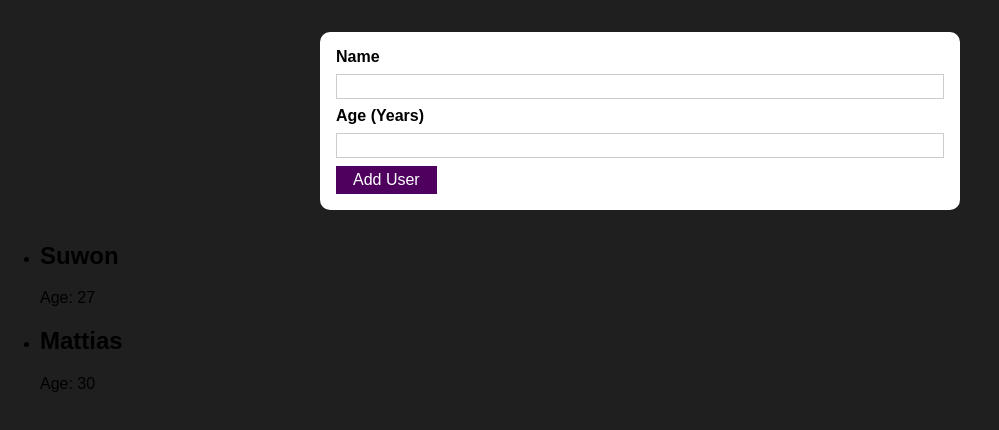
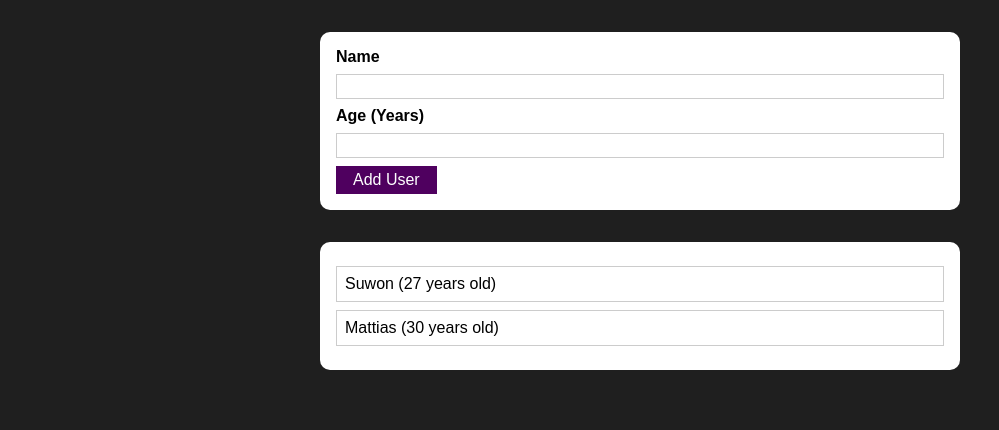
Before and after one commit to smackdh/react-user-list, a React (Create React App) app: page / in a window 1280 px wide. Shown: the top 430 px of the page, without its empty margins (0-999 px from the left). Built offline with nearby package versions, Linux system fonts and the light colour scheme.

Commit message:
added class to card for user styling

```diff
--- a/src/components/Users/UserList/UserList.js
+++ b/src/components/Users/UserList/UserList.js
@@ -1,22 +1,19 @@
 import React from "react";
-import UserItem from "../UserItem/UserItem";
+// import UserItem from "../UserItem/UserItem";
 import classes from "./UserList.module.css";
 import Card from "../../UI/Card";
 
 const UserList = (props) => {
   return (
-    <card>
+    <Card className={classes.users}>
       <ul>
         {props.items.map((user) => (
-          <UserItem
-            key={user.id}
-            id={user.id}
-            name={user.name}
-            age={user.age}
-          ></UserItem>
+          <li>
+            {user.name} ({user.age} years old)
+          </li>
         ))}
       </ul>
-    </card>
+    </Card>
   );
 };
 
```
